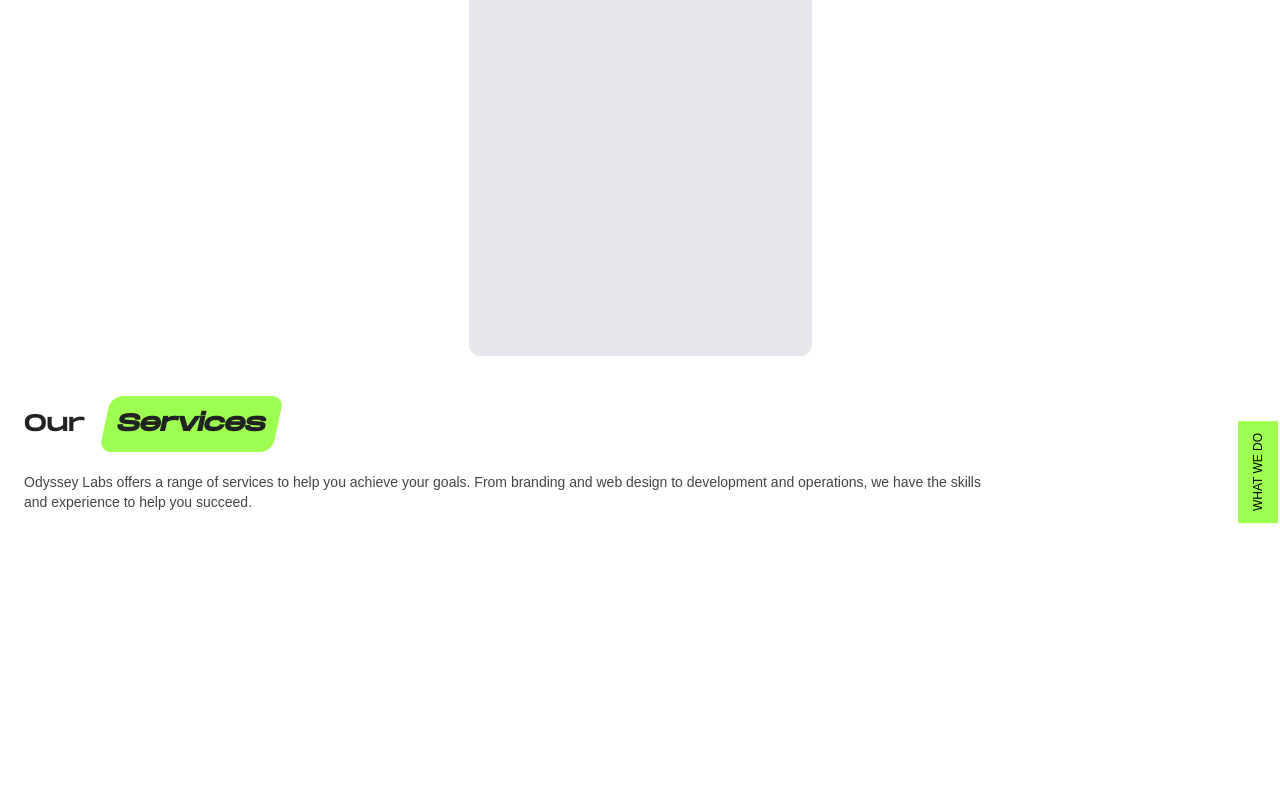
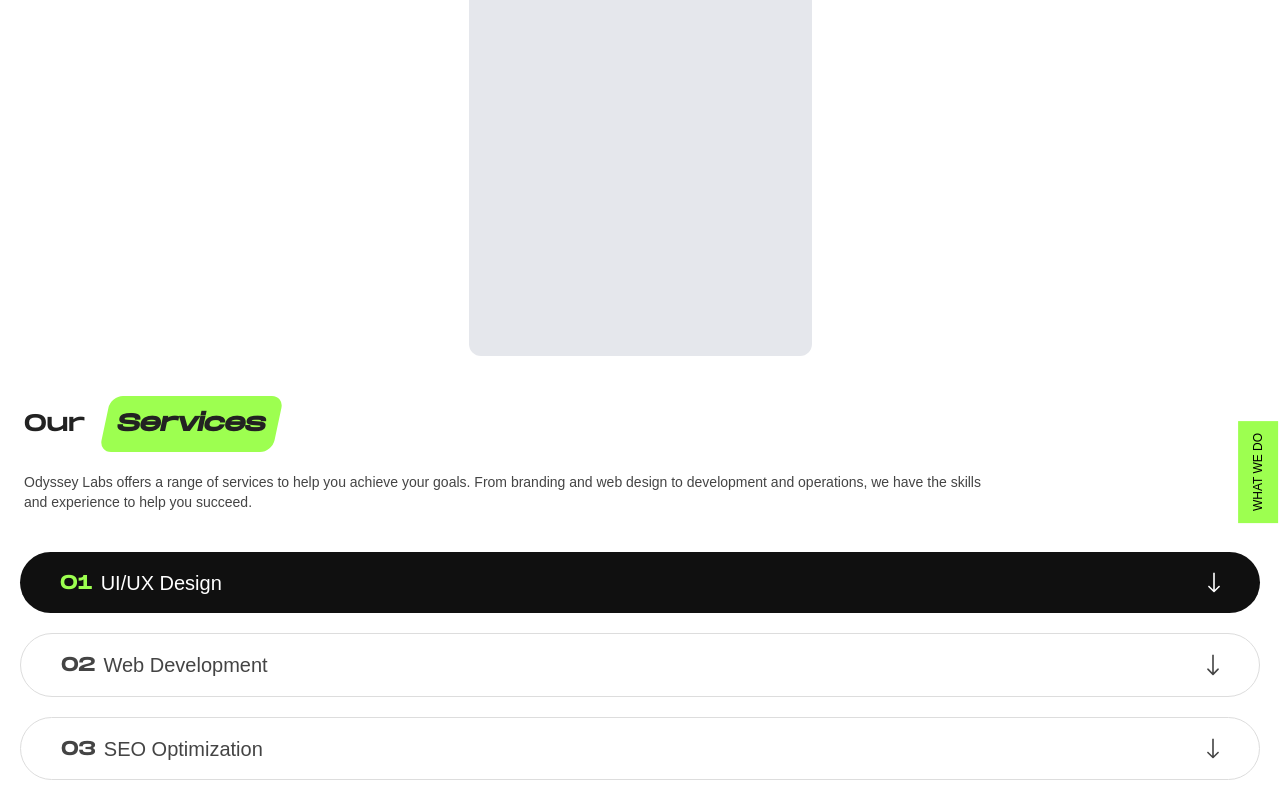
Before and after one commit to KhanShadman06/odyssey-labs, a Next.js app: page / in a window 1280 px wide. Shown: the part 958-1758 px from the top of the page. Before the commit the page ends 1510 px from the top, so only its background shows below. Built offline with nearby package versions, Linux system fonts and the light colour scheme.

Commit message:
service list added

```diff
--- a/app/MainDetails.tsx
+++ b/app/MainDetails.tsx
@@ -1,5 +1,6 @@
 import ProjectShowCase from "./ProjectShowCase"
 import ServiceShowCase from "./ServiceShowCase"
+import ServicesList from "./ServicesList"
 import TopSection from "./TopSection"
 
 const MainDetails = () => {
@@ -10,6 +11,7 @@ const MainDetails = () => {
             <article className="bg-white">
                 <ProjectShowCase />
                 <ServiceShowCase />
+                <ServicesList />
             </article>
         </div>
     )
--- /dev/null
+++ b/app/ServicesList.tsx
@@ -0,0 +1,14 @@
+import React from 'react'
+import ServiceSectionBtn from './components/ServiceSectionBtn'
+
+const ServicesList = () => {
+    return (
+        <div>
+            <ServiceSectionBtn IsActive no={`01`} label='UI/UX Design' />
+            <ServiceSectionBtn IsActive={false} no={`02`} label='Web Development' />
+            <ServiceSectionBtn IsActive={false} no={`03`} label='SEO Optimization' />
+        </div>
+    )
+}
+
+export default ServicesList
--- /dev/null
+++ b/app/components/ServiceSectionBtn.tsx
@@ -0,0 +1,34 @@
+import React from 'react';
+import arrowDownActive from '../assets/arrow-down-gray.svg';
+import arrowDownNonActive from '../assets/arrow-down-white.svg';
+import Image from 'next/image';
+
+interface ServiceSectionBtnProps {
+    no: string;
+    label: string;
+    IsActive: boolean;
+}
+
+const ServiceSectionBtn = ({ no, label, IsActive }: ServiceSectionBtnProps) => {
+    return (
+        <div className={`flex justify-between items-center p-5 px-10 border-[#ddd] rounded-full m-5 ${IsActive ? 'bg-[#101010]' : 'border'}`}>
+            <div className="flex items-center gap-2">
+                <span className={`font-monument text-xl flex items-center leading-none ${IsActive ? 'text-[#9DFF50]' : 'text-[#444]'}`}>
+                    {no}
+                </span>
+                <span className={`font-Archivo text-xl flex items-center leading-none ${IsActive ? 'text-white' : 'text-[#444]'}`}>
+                    {label}
+                </span>
+            </div>
+            <div className="flex items-center">
+                {IsActive ? (
+                    <Image src={arrowDownNonActive} alt="arrow-down" width={12} height={14} />
+                ) : (
+                    <Image src={arrowDownActive} alt="arrow-down" width={12} height={14} />
+                )}
+            </div>
+        </div>
+    );
+}
+
+export default ServiceSectionBtn;
```
Also changed, not shown: app/assets/arrow-down-gray.svg (added), app/assets/arrow-down-white.svg (added).
